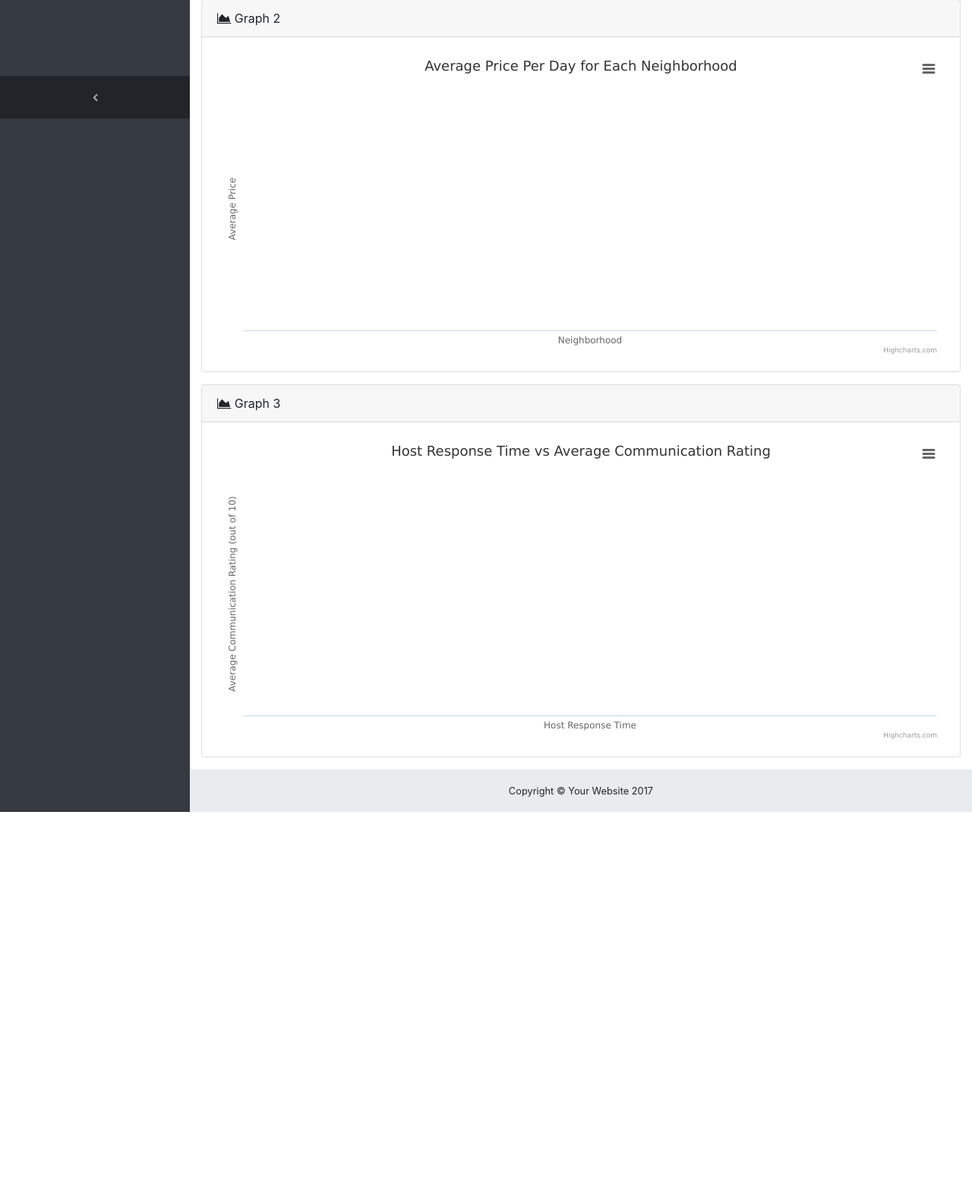
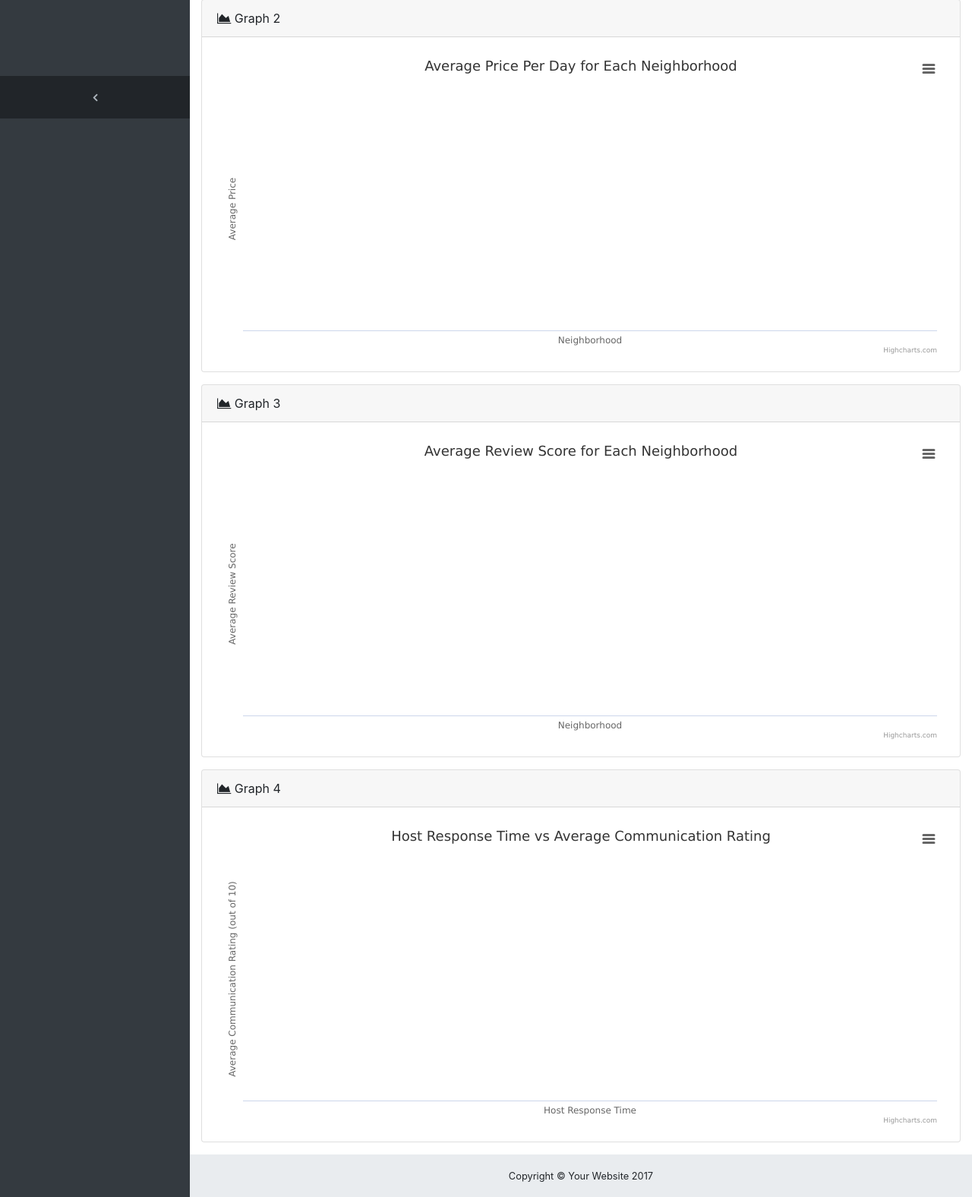
Before and after one commit to Dafondo/airbnb-cap1, a Flask app: page / in a window 1280 px wide. Shown: the part 644-2220 px from the top of the page at 76% size. Before the commit the page ends 1713 px from the top, so only its background shows below. Run offline with Flask 2, Linux system fonts and the light colour scheme; data that the repository does not hold is empty; some libraries are stand-ins or nearby versions.

Commit message:
one more stat

```diff
--- a/server.py
+++ b/server.py
@@ -69,19 +69,22 @@ def calc():
 def stats():
     if request.method == 'GET':
         results = []
-        for i in xrange(0, 3):
+        for i in xrange(0, 4):
             results.append([])
         g1 = query_db('SELECT AVG(availability_30), AVG(review_scores_rating) FROM listings GROUP BY availability_30 ORDER BY availability_30 ASC')
         g2 = query_db('SELECT DISTINCT neighborhood_cleansed, AVG(CAST(SUBSTR(price, 2) as FLOAT)) FROM listings GROUP BY neighborhood_cleansed ORDER BY neighborhood_cleansed ASC')
-        g3 = query_db('SELECT DISTINCT host_response_time, AVG(review_scores_communication) FROM listings GROUP BY host_response_time ORDER BY host_response_time ASC')
+        g3 = query_db('SELECT DISTINCT neighborhood_cleansed, AVG(review_scores_rating) FROM listings GROUP BY neighborhood_cleansed ORDER BY neighborhood_cleansed ASC')
+        g4 = query_db('SELECT DISTINCT host_response_time, AVG(review_scores_communication) FROM listings GROUP BY host_response_time ORDER BY host_response_time ASC')
         for item in g1:
             if item[0] != 0:
                 results[0].append([item[0], round(item[1],2)])
         for item in g2:
             results[1].append([item[0], round(float(item[1]),2)])
         for item in g3:
+            results[2].append([item[0], round(item[1],2)])
+        for item in g4:
             if item[0] != '':
-                results[2].append([item[0], round(item[1],2)])
+                results[3].append([item[0], round(item[1],2)])
 
         return jsonify(results)
 
--- a/static/js/sb-admin-charts.js
+++ b/static/js/sb-admin-charts.js
@@ -45,7 +45,7 @@ $.getJSON('/stats', function (data) {
                 tooltip: {
                     headerFormat: '<b>{point.x} days available</b><br>',
                     pointFormat: '<tr><td style="color:{series.color};padding:0">Average review score:</td>' +
-                    '<td style="padding:0">${point.y:.2f}</td></tr>'
+                    '<td style="padding:0">{point.y:.2f}%</td></tr>'
                 }
             }
         },
@@ -112,10 +112,57 @@ $.getJSON('/stats', function (data) {
             type: 'column'
         },
         title: {
+            text: 'Average Review Score for Each Neighborhood'
+        },
+        xAxis: {
+            categories: cat1,
+            crosshair: true,
+            title: {
+                text: 'Neighborhood'
+            }
+        },
+        yAxis: {
+            title: {
+                text: 'Average Review Score'
+            }
+        },
+        legend: {
+            enabled: false
+        },
+        tooltip: {
+            headerFormat: '<span style="font-size:10px"><b>{point.key}</b></span><table>',
+            pointFormat: '<tr><td style="color:{series.color};padding:0">Average review score:</td>' +
+                '<td style="padding:0">{point.y:.2f}%</td></tr>',
+            footerFormat: '</table>',
+            shared: true,
+            useHTML: true
+        },
+        plotOptions: {
+            column: {
+                pointPadding: 0.2,
+                borderWidth: 0
+            }
+        },
+        series: [{
+            name: 'series2',
+            data: series2
+        }]
+    });
+    cat3 = new Array();
+    series3 = new Array();
+    for (var item in data[3]) {
+        cat3.push(data[3][item][0]);
+        series3.push(data[3][item][1]);
+    }
+    Highcharts.chart('graph4', {
+        chart: {
+            type: 'column'
+        },
+        title: {
             text: 'Host Response Time vs Average Communication Rating'
         },
         xAxis: {
-            categories: cat2,
+            categories: cat3,
             crosshair: true,
             title: {
                 text: 'Host Response Time'
@@ -144,8 +191,8 @@ $.getJSON('/stats', function (data) {
             }
         },
         series: [{
-            name: 'series2',
-            data: series2
+            name: 'series3',
+            data: series3
         }]
     });
 });
--- a/templates/index.html
+++ b/templates/index.html
@@ -44,6 +44,13 @@
             <div id="graph3" width="100%" height="30"></div>
           </div>
       </div>
+      <div class="card mb-3">
+        <div class="card-header">
+          <i class="fa fa-area-chart"></i> Graph 4</div>
+        <div class="card-body">
+          <div id="graph4" width="100%" height="30"></div>
+        </div>
+      </div>
     </div>
     {% include 'footer.html' %}
     {% include 'bodylinks.html' %}
```
